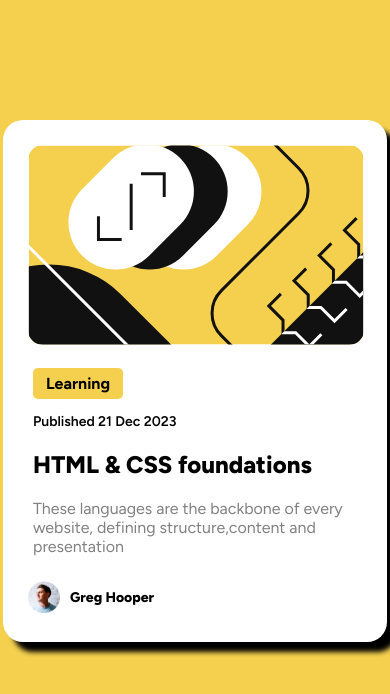
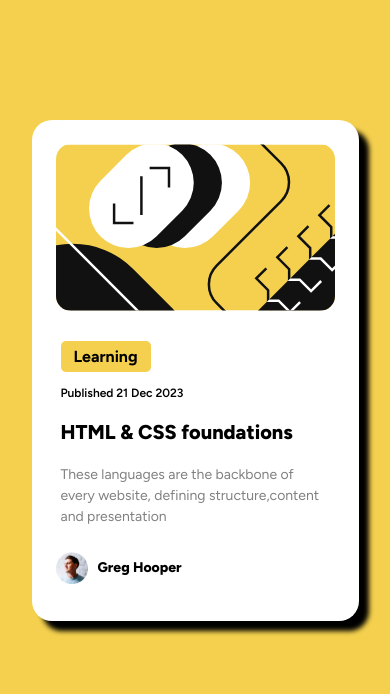
Before and after one commit to CHBNDJ/Blog-preview-card, a plain HTML site: page index.html in a window 390 px wide. Drawn offline with Linux system fonts and the light colour scheme.

Commit message:
initial commit

```diff
--- a/index.css
+++ b/index.css
@@ -27,7 +27,6 @@ main {
 
 .blog--picture {
     width: 336px;
-    height: 200px;
     border-radius: 15px;
 }
 
@@ -53,6 +52,11 @@ main {
 .blog--title {
     font-size: 24px;
     font-weight: 800;
+    cursor: pointer;
+}
+
+.blog--title:active {
+    color: hsl(47, 88%, 63%);
 }
 
 .blog--description {
@@ -76,3 +80,36 @@ main {
     font-size: 14px;
     font-weight: 800;
 }
+
+
+@media screen and (max-width: 767.98px) {
+
+    .blog--container {
+        width: 327px;
+        height: 501px;
+        padding: 24px;
+    }
+
+    .blog--picture {
+        width: 279px;
+        border-radius: 15px;
+    }
+
+    .blog--content {
+        margin-top: 27px;
+        padding: 5px;
+    }
+
+    .blog--publishdate {
+        font-size: 12px;
+    }
+
+    .blog--title {
+        font-size: 20px;
+    }
+
+    .blog--description {
+        font-size: 14px;
+        line-height: 150%;
+    }
+}
```
